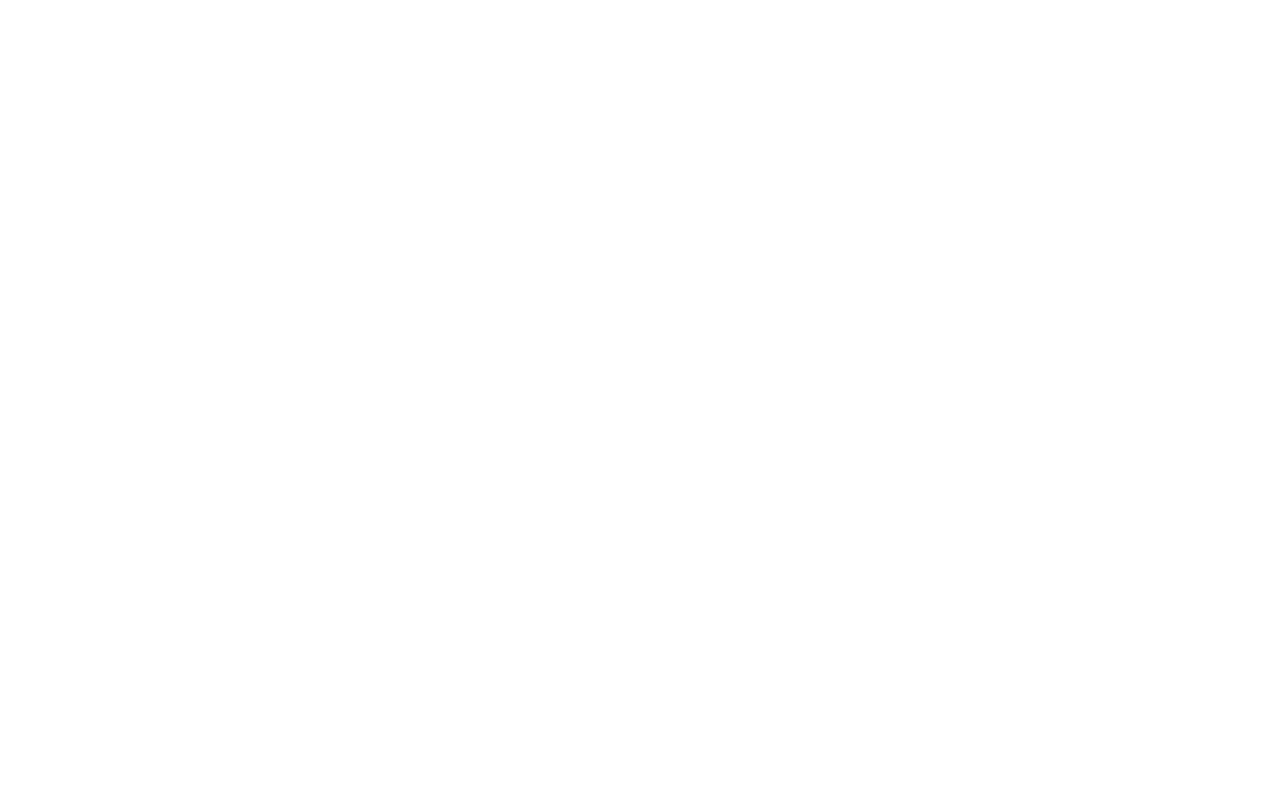
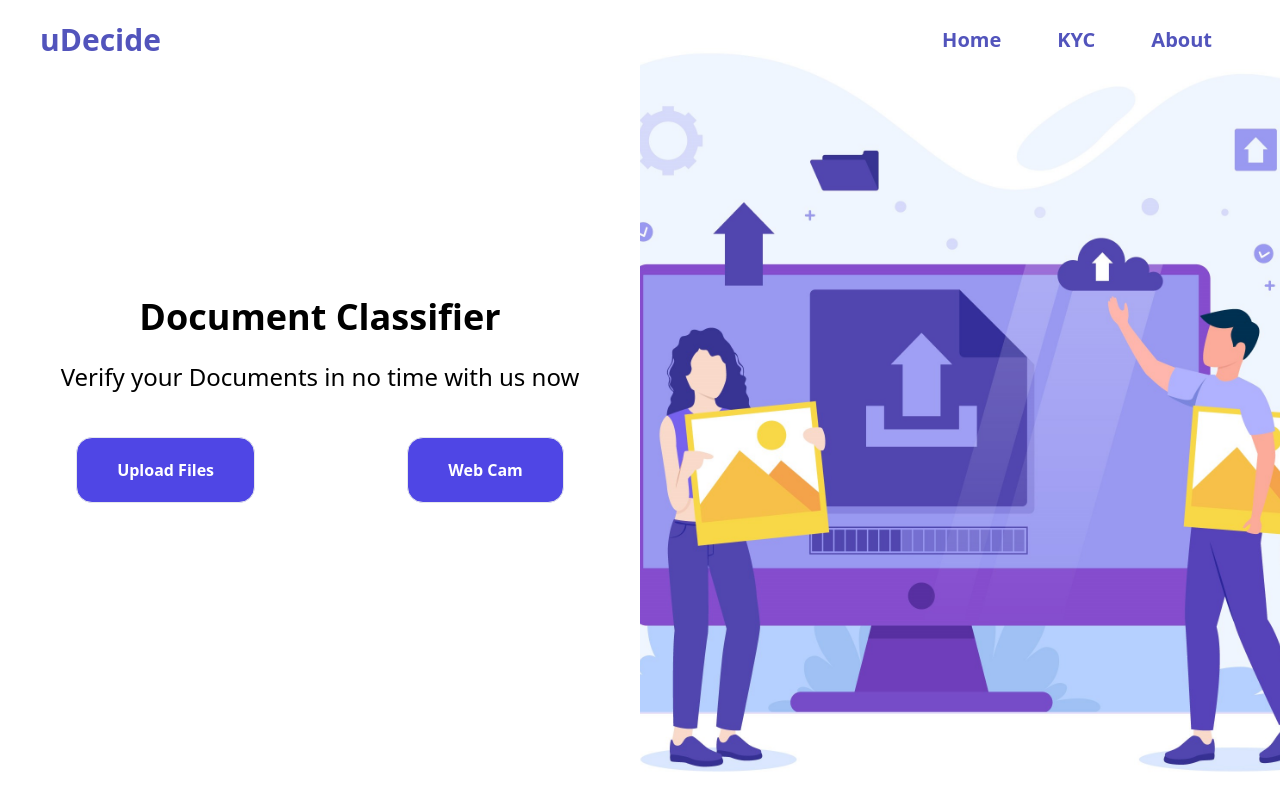
Before and after one commit to Krypthon-Hackathon-VITC/Team-45, a React (Create React App) app in the folder udecide/: page /home in a window 1280 px wide. Before the commit this address had no page. Built offline with nearby package versions, Linux system fonts and the light colour scheme.

Commit message:
home page created

```diff
--- a/udecide/src/App.js
+++ b/udecide/src/App.js
@@ -11,7 +11,7 @@
         <Routes>
         <Route exact path="/login" element={<Login/>} />
         <Route exact path="/signup" element={<Signup/>} />
-        <Route exact path="/" element={<Home/>} />
+        <Route exact path="/home" element={<Home/>} />
         </Routes>
       </BrowserRouter>
     </>
--- a/udecide/src/pages/home.js
+++ b/udecide/src/pages/home.js
@@ -1,13 +1,43 @@
-import React from 'react'
-import Navbar from '../components/Navbar'
+import React from "react";
+import Navbar from "../components/Navbar";
+import { useNavigate } from "react-router-dom";
+import img2 from "../assets/home1-bg.jpg";
 
 const Home = () => {
+  const navigate = useNavigate();
+
+  const handleUpload = () => {
+    navigate("/upload_page");
+  };
+  const handleWebUpload = () => {
+    navigate("/webcam_page");
+  };
   return (
     <>
-    <Navbar/>
+      <Navbar />
+      <div className=" grid grid-cols-1 lg:grid-cols-2 h-screen w-full ">
+        <div className="w-full h-screen flex flex-col justify-center items-center">
+          <div className=" text-center mb-5">
+            <h1 className=" text-4xl font-bold">Document Classifier</h1>
+            <h3 className=" text-2xl font-medium my-6">
+              Verify your Documents in no time with us now
+            </h3>
+          </div>
+          <div className=" w-full text-center flex justify-around">
+            <div className=" border px-10 py-5 bg-indigo-600 hover:bg-indigo-500 text-white rounded-2xl font-semibold ">
+              <button onClick={handleUpload}>Upload Files</button>
+            </div>
+            <div className=" border px-10 py-5 bg-indigo-600 hover:bg-indigo-500 text-white rounded-2xl font-semibold ">
+              <button onClick={handleWebUpload}>Web Cam</button>
+            </div>
+          </div>
+        </div>
+        <div className="hidden sm:block rounded-lg">
+          <img className=" w-full h-full object-cover" src={img2} alt="" />
+        </div>
+      </div>
+    </>
+  );
+};
 
-    </>
-  )
-}
-
-export default Home
+export default Home;
--- a/udecide/src/pages/signup.js
+++ b/udecide/src/pages/signup.js
@@ -1,6 +1,7 @@
 import React, { useState } from "react";
 import img1 from "../assets/login-bg.jpg";
 import {AiFillEyeInvisible,AiFillEye} from 'react-icons/ai'
+import { useNavigate } from 'react-router-dom';
 
 const Signup = () => {
   const [username, setUsername] = useState("");
@@ -8,8 +9,14 @@
   const [password, setPassword] = useState("");
   const [showPassword, setShowPassword] = useState(false);
 
+  const navigate = useNavigate ();
+
+
   const handleSubmit = (event) => {
     event.preventDefault();
+
+    navigate('/home')
+
 
     const emailRegex = /^\S+@\S+\.\S+$/;
     // const passwordRegex = /^(?=.*[A-Za-z])(?=.*\d)[A-Za-z\d]{8,}$/;
@@ -18,6 +25,7 @@
       alert('Please enter a valid email address.');
       return;
     }
+
 
     // if (!passwordRegex.test(password)) {
     //   alert('Password must be at least 8 characters long and contain at least one letter and one number.');
```
